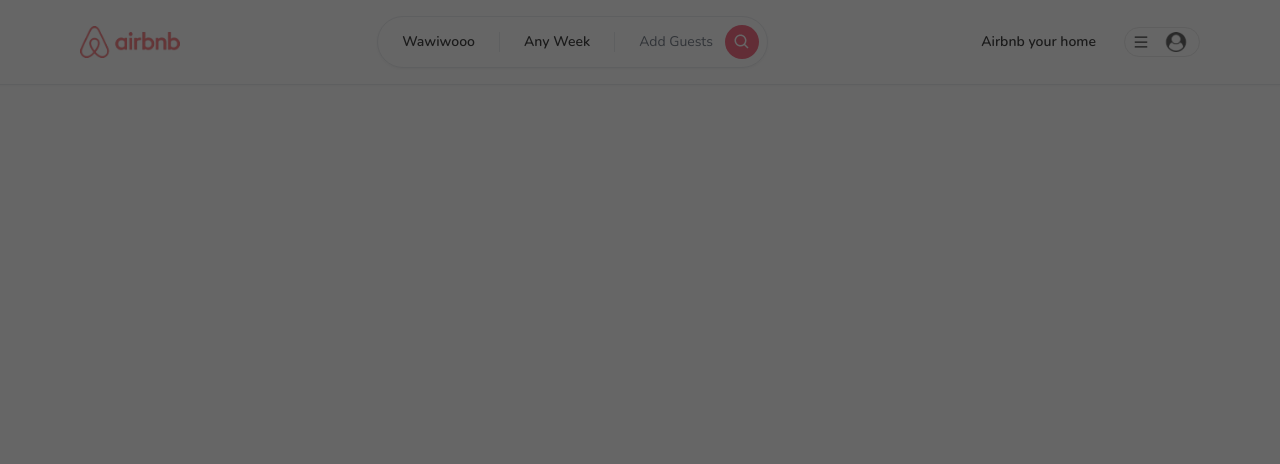
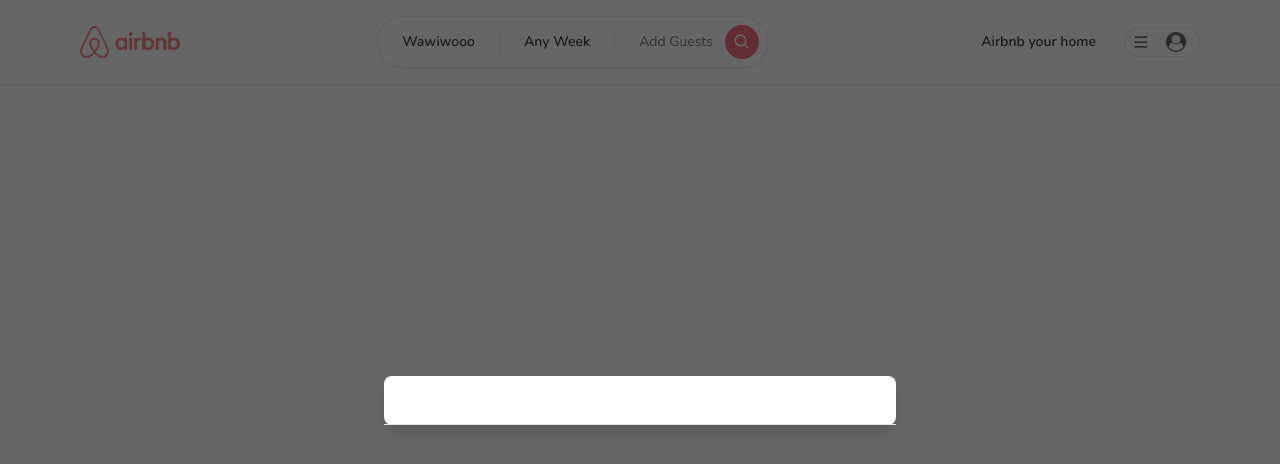
Before and after one commit to alton47/airbnb-clone, a Next.js app: page / in a window 1280 px wide. Shown: the top 464 px of the page. Built offline with nearby package versions, Linux system fonts and the light colour scheme.

Commit message:
Modal Styling

```diff
--- a/app/components/modals/Modal.tsx
+++ b/app/components/modals/Modal.tsx
@@ -66,7 +66,20 @@
 
   return (
     <>
-      <div className="justify-center items-center flex overflow-x-hidden overflow-y-auto fixed inset-0 z-50 outline-none focus:outline-none bg-neutral-800/70"></div>
+      <div className="justify-center items-center flex overflow-x-hidden overflow-y-auto fixed inset-0 z-50 outline-none focus:outline-none bg-neutral-800/70">
+        <div className="relative w-full md:w-4/6 lg:w-3/6 xl:w-2/5 my-6 mx-auto h-full lg:h-auto md:h-auto">
+          {/* Contentt */}
+          <div className={`translate duration-300 h-full
+                  ${showModal ? 'translate-y-0' : 'translate-y-full'}
+                  ${showModal ? 'opacity-100' : 'opacity-0'}
+                `}>
+              <div className="translate h-full lg:h-auto md:h-auto border-0 rounded-lg shadow-lg relative flex flex-col w-full bg-white outline-none focus:outline-none">
+                 {/* Header */}
+                <div className="flex items-center p-6 rounded-t justify-center relative border-b-[1px]"></div>
+              </div>
+          </div>
+        </div>
+      </div>
     </>
   )
 }
```
